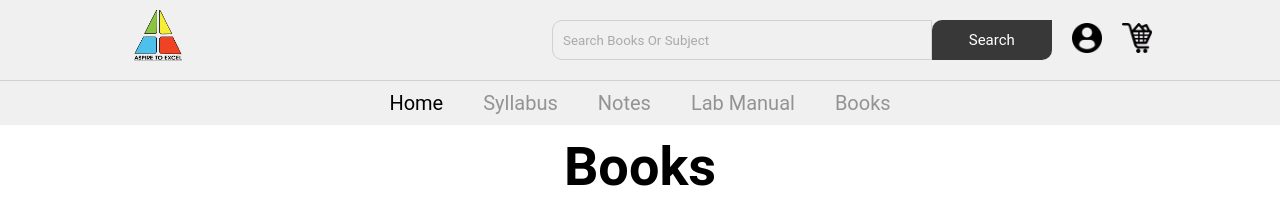
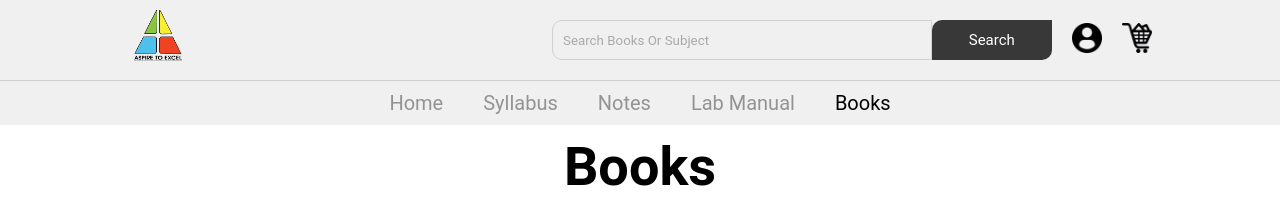
Before and after one commit to ABHISHEK-SIN-GH/BookStore, a Django app: page /books/ in a window 1280 px wide. Shown: the top 199 px of the page. Run offline with Django 4.2, Linux system fonts and the light colour scheme; a user stored in the database is signed in.

Commit message:
dyanamic header added

```diff
--- a/bookStore/bookShop/static/bookShop/css/home.css
+++ b/bookStore/bookShop/static/bookShop/css/home.css
@@ -8,6 +8,11 @@
     display: flex;
     justify-content: center;
     align-items: center;
+}
+
+.active{
+    color:black;
+    opacity: 1;
 }
 
 .hero-section .logo {
--- a/bookStore/bookShop/templates/bookShop/header.html
+++ b/bookStore/bookShop/templates/bookShop/header.html
@@ -27,11 +27,11 @@
         </div>
     </div>
     <ul class="links-container">
-        <li class="link-item"> <a href="{% url 'home' %}" class="link" style="color:black; opacity: 1;">Home</a></li>
-        <li class="link-item"> <a href="{% url 'syllabus' %}" class="link">Syllabus</a></li>
-        <li class="link-item"> <a href="{% url 'notes' %}" class="link">Notes</a></li>
-        <li class="link-item"> <a href="{% url 'manuals' %}" class="link">Lab Manual</a></li>
-        <li class="link-item"> <a href="{% url 'books' %}" class="link">Books</a></li>
+        <li class="link-item"> <a href="{% url 'home' %}" class="link {{activeHome}}">Home</a></li>
+        <li class="link-item"> <a href="{% url 'syllabus' %}" class="link {{activeSyllabus}}">Syllabus</a></li>
+        <li class="link-item"> <a href="{% url 'notes' %}" class="link {{activeNotes}}">Notes</a></li>
+        <li class="link-item"> <a href="{% url 'manuals' %}" class="link {{activeManuals}}">Lab Manual</a></li>
+        <li class="link-item"> <a href="{% url 'books' %}" class="link {{activeBooks}}">Books</a></li>
     </ul>
 </nav>
 
--- a/bookStore/bookShop/views.py
+++ b/bookStore/bookShop/views.py
@@ -11,23 +11,23 @@ def auth(request):
 
 @login_required
 def home(request):
-    return render(request,'bookShop/index.html',{})
+    return render(request,'bookShop/index.html',{"activeHome":"active"})
 
 @login_required
 def syllabus(request):
-    return render(request,'bookShop/syllabus.html',{})
+    return render(request,'bookShop/syllabus.html',{"activeSyllabus":"active"})
 
 @login_required
 def notes(request):
-    return render(request,'bookShop/notes.html',{})
+    return render(request,'bookShop/notes.html',{"activeNotes":"active"})
 
 @login_required
 def manuals(request):
-    return render(request,'bookShop/manual.html',{})
+    return render(request,'bookShop/manual.html',{"activeManuals":"active"})
 
 @login_required
 def books(request):
-    return render(request,'bookShop/book.html',{})
+    return render(request,'bookShop/book.html',{"activeBooks":"active"})
 
 def register(request):
     if request.method == 'POST':
```
